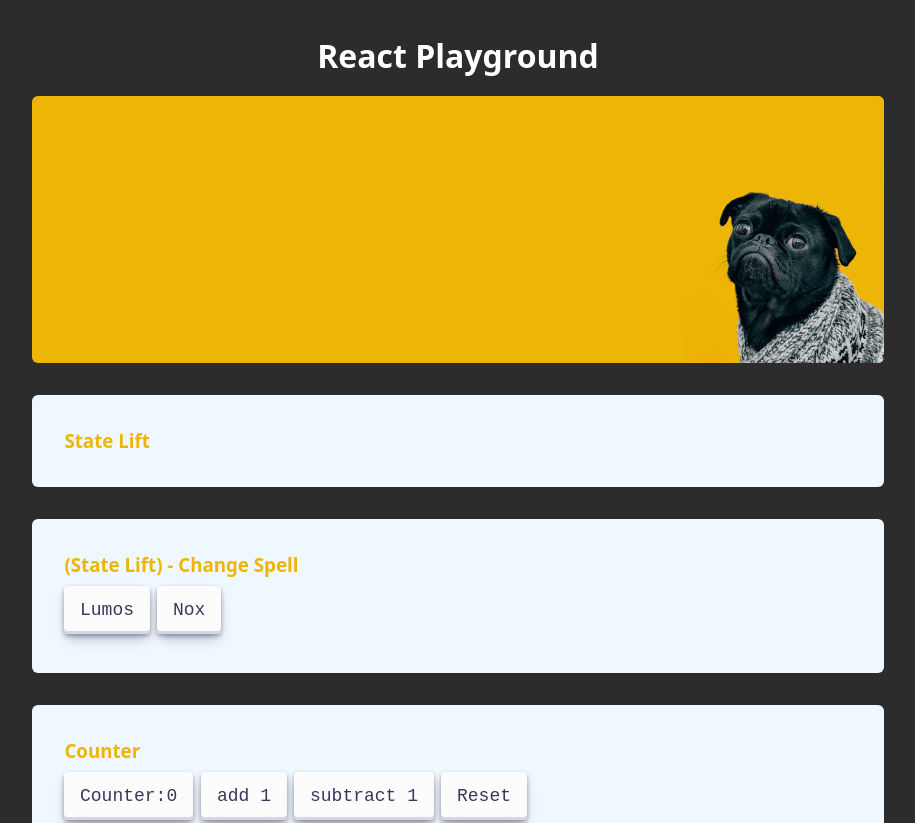
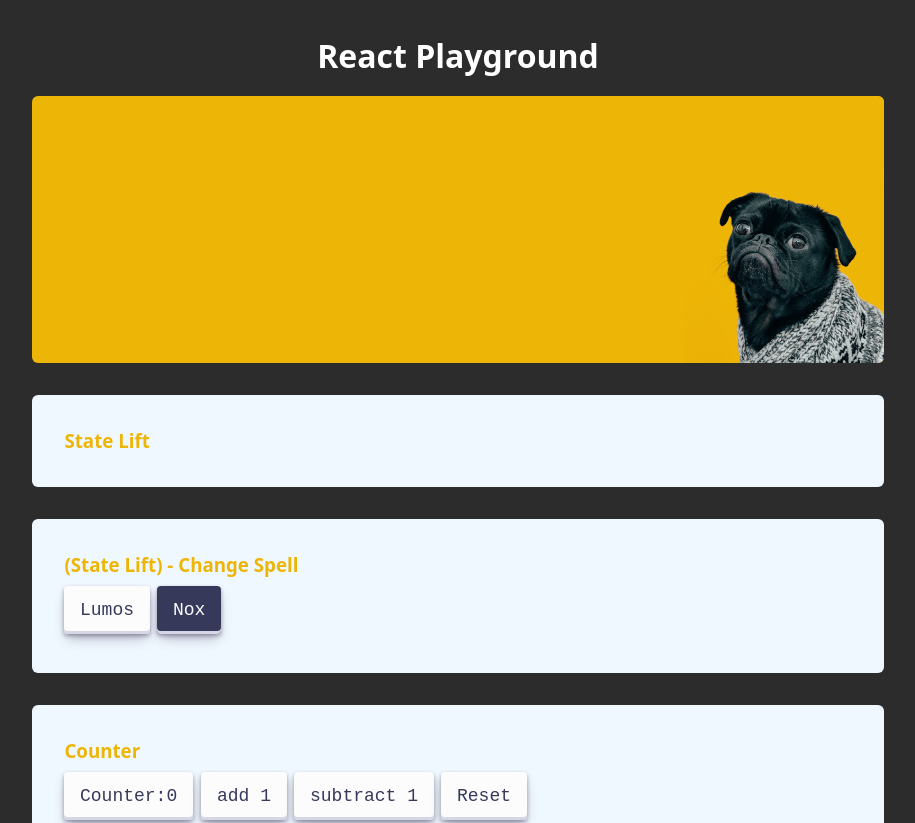
Before and after one commit to pdrowilson/react-advanced, a React (Vite) app: page / in a window 1280 px wide. Shown: the top 823 px of the page, without its empty margins (182-1097 px from the left). Built offline with nearby package versions, Linux system fonts and the light colour scheme.

Commit message:
state lift dark button mode

```diff
--- a/src/App.css
+++ b/src/App.css
@@ -127,6 +127,10 @@ img {
   will-change: box-shadow,transform;
   font-size: 18px;
 }
+.btn-dark {
+  background-color: #36395A;
+  color: #FCFCFD;
+}
 
 .btn:focus {
   box-shadow: #D6D6E7 0 0 0 1.5px inset, rgba(45, 35, 66, 0.4) 0 2px 4px, rgba(45, 35, 66, 0.3) 0 7px 13px -3px, #D6D6E7 0 -3px 0 inset;
@@ -141,3 +145,8 @@ img {
   box-shadow: #D6D6E7 0 3px 7px inset;
   transform: translateY(2px);
 }
+
+.btn-dark:active {
+  box-shadow: #27293f 0 3px 7px inset;
+  transform: translateY(2px);
+}
--- a/src/components/StateLift/ChangeSpell.jsx
+++ b/src/components/StateLift/ChangeSpell.jsx
@@ -2,8 +2,8 @@ function ChangeSpell({ title, castSpell }) {
   return (
     <div className="card">
       <h3>{title}</h3>
-      <button className="btn" type="button" onClick={() => castSpell('lumos')}>Lumos</button>
-      <button className="btn" type="button" onClick={() => castSpell('nox')}>Nox</button>
+      <button className="btn" type="button" onClick={() => castSpell('Lumos')}>Lumos</button>
+      <button className="btn btn-dark" type="button" onClick={() => castSpell('Nox')}>Nox</button>
     </div>
   );
 }
```
